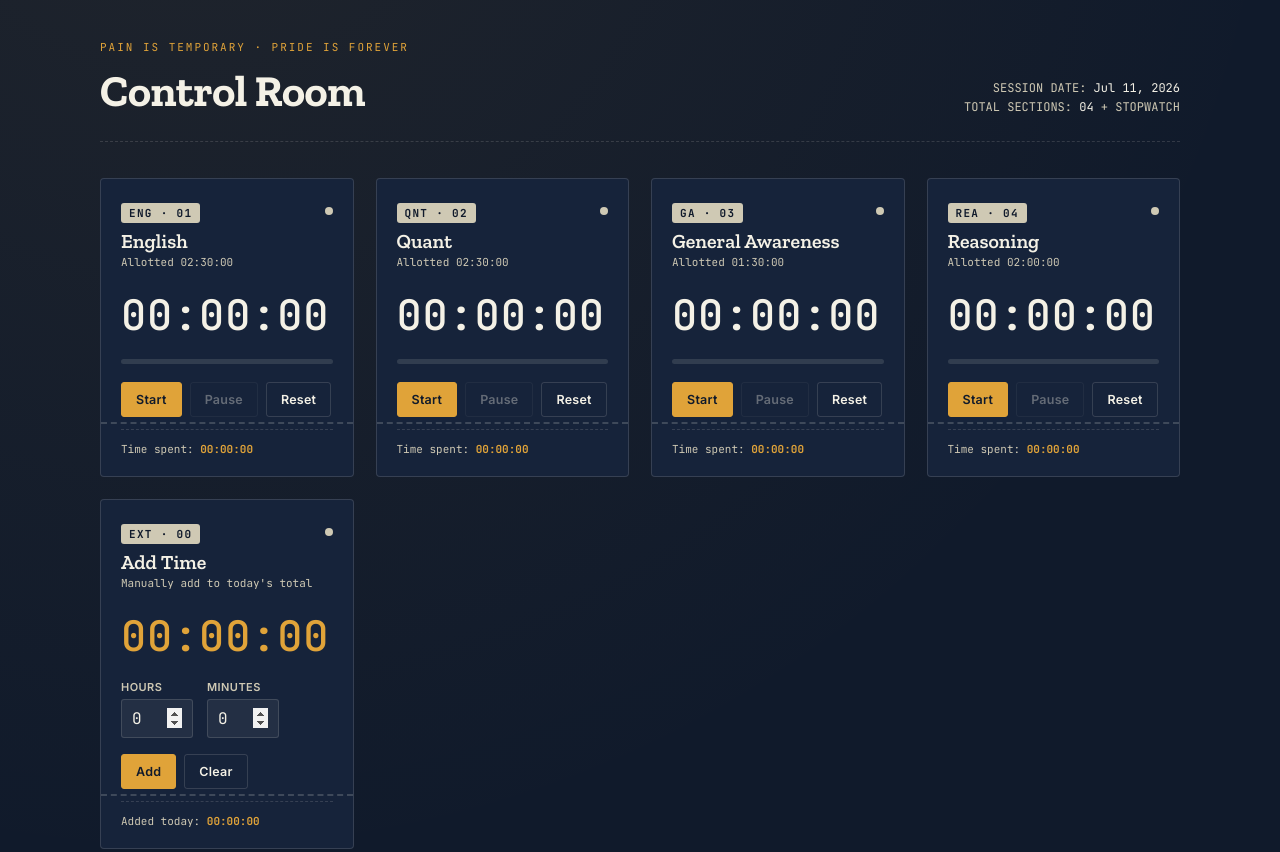
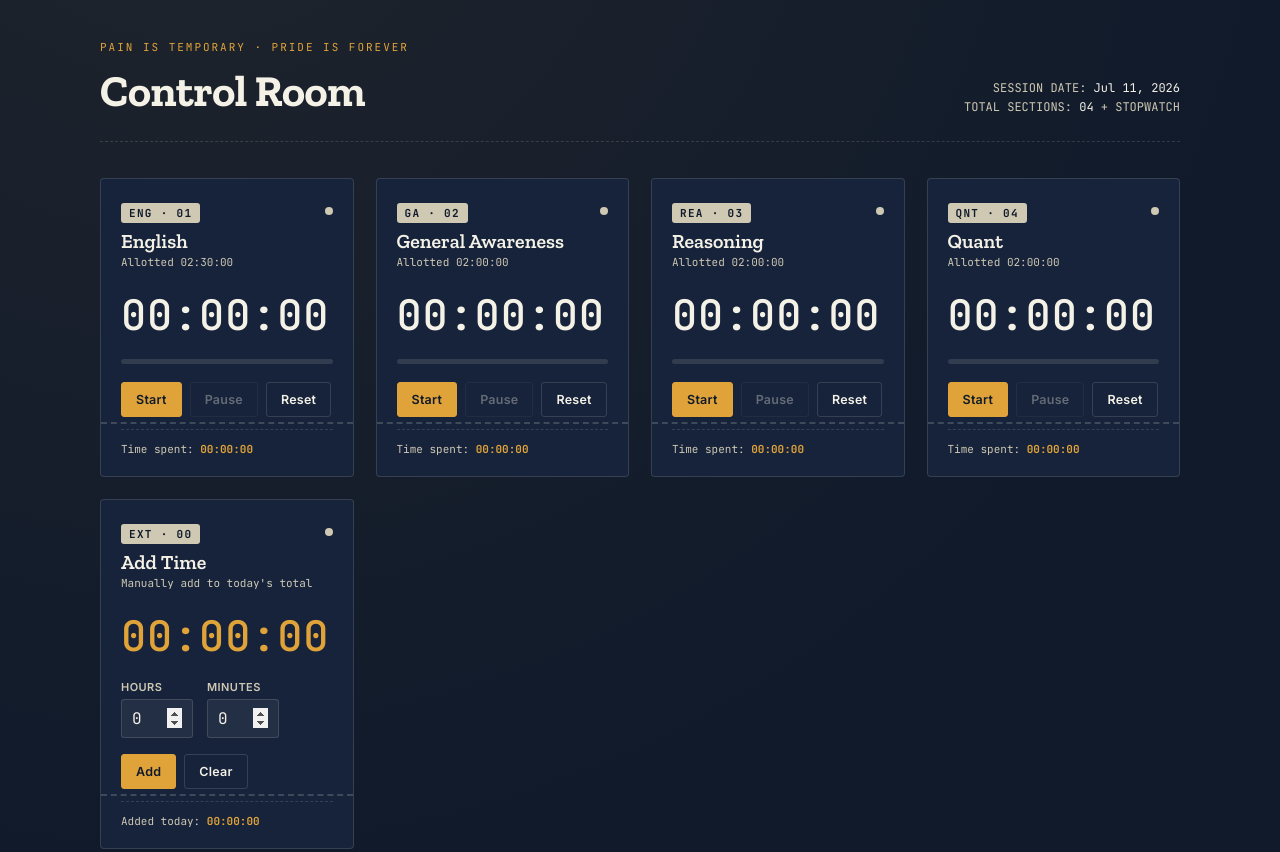
Before and after one commit to arbpass/trackTime, a plain HTML site: page index.html in a window 1280 px wide. Shown: the top 852 px of the page. Drawn offline with nearby package versions, Linux system fonts and the light colour scheme.

Commit message:
Refactor HTML structure for GA and Quant sections

```diff
--- a/index.html
+++ b/index.html
@@ -493,33 +493,13 @@
       <div class="spent">Time spent: <span data-role="spent">00:00:00</span></div>
     </div>
 
-    <!-- Quant -->
-    <div class="slip" data-key="quant">
-      <div class="slip-top">
-        <div>
-          <span class="code">QNT&nbsp;&middot;&nbsp;02</span>
-          <div class="subject">Quant</div>
-          <div class="allotted">Allotted 02:30:00</div>
-        </div>
-        <div class="status-dot" data-role="dot"></div>
-      </div>
-      <div class="digits" data-role="digits">00:00:00</div>
-      <div class="bar-track"><div class="bar-fill" data-role="bar"></div></div>
-      <div class="controls">
-        <button class="primary" data-action="start">Start</button>
-        <button data-action="pause" disabled>Pause</button>
-        <button data-action="reset">Reset</button>
-      </div>
-      <div class="spent">Time spent: <span data-role="spent">00:00:00</span></div>
-    </div>
-
     <!-- GA -->
     <div class="slip" data-key="ga">
       <div class="slip-top">
         <div>
-          <span class="code">GA&nbsp;&middot;&nbsp;03</span>
+          <span class="code">GA&nbsp;&middot;&nbsp;02</span>
           <div class="subject">General Awareness</div>
-          <div class="allotted">Allotted 01:30:00</div>
+          <div class="allotted">Allotted 02:00:00</div>
         </div>
         <div class="status-dot" data-role="dot"></div>
       </div>
@@ -537,8 +517,28 @@
     <div class="slip" data-key="reasoning">
       <div class="slip-top">
         <div>
-          <span class="code">REA&nbsp;&middot;&nbsp;04</span>
+          <span class="code">REA&nbsp;&middot;&nbsp;03</span>
           <div class="subject">Reasoning</div>
+          <div class="allotted">Allotted 02:00:00</div>
+        </div>
+        <div class="status-dot" data-role="dot"></div>
+      </div>
+      <div class="digits" data-role="digits">00:00:00</div>
+      <div class="bar-track"><div class="bar-fill" data-role="bar"></div></div>
+      <div class="controls">
+        <button class="primary" data-action="start">Start</button>
+        <button data-action="pause" disabled>Pause</button>
+        <button data-action="reset">Reset</button>
+      </div>
+      <div class="spent">Time spent: <span data-role="spent">00:00:00</span></div>
+    </div>
+
+    <!-- Quant -->
+    <div class="slip" data-key="quant">
+      <div class="slip-top">
+        <div>
+          <span class="code">QNT&nbsp;&middot;&nbsp;04</span>
+          <div class="subject">Quant</div>
           <div class="allotted">Allotted 02:00:00</div>
         </div>
         <div class="status-dot" data-role="dot"></div>
@@ -630,9 +630,9 @@
 (function(){
   const SECTION_LABELS = {
     english: "English",
-    quant: "Quant",
     ga: "General Awareness",
     reasoning: "Reasoning",
+    quant: "Quant",
     extra: "Extra Time (manual)"
   };
 
@@ -640,9 +640,9 @@
   // it's just a manually-added bucket of time (no start/pause/running).
   const CONFIG = {
     english:   { target: 2.5 * 3600 },
-    quant:     { target: 2.5 * 3600 },
-    ga:        { target: 1.5 * 3600 },
+    ga:        { target: 2   * 3600 },
     reasoning: { target: 2   * 3600 },
+    quant:     { target: 2   * 3600 },
     extra:     { target: null }
   };
 
```
